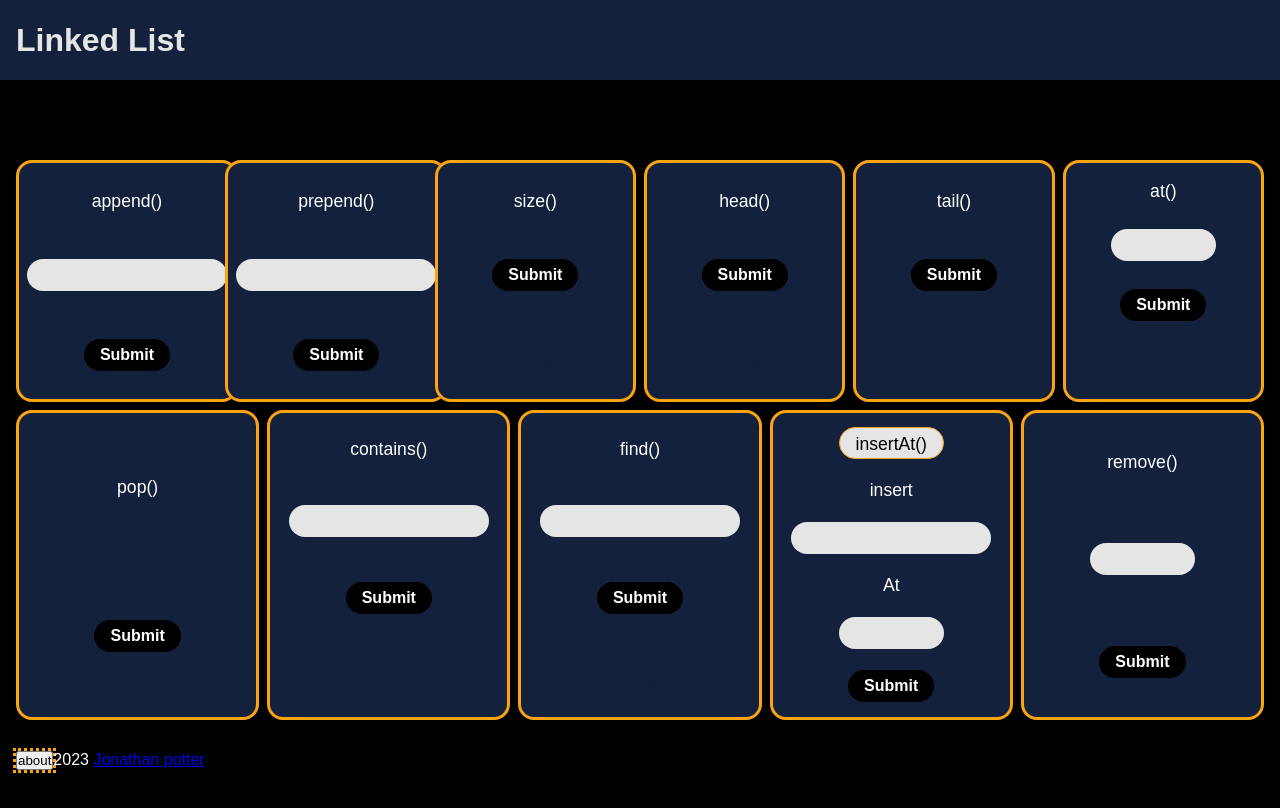
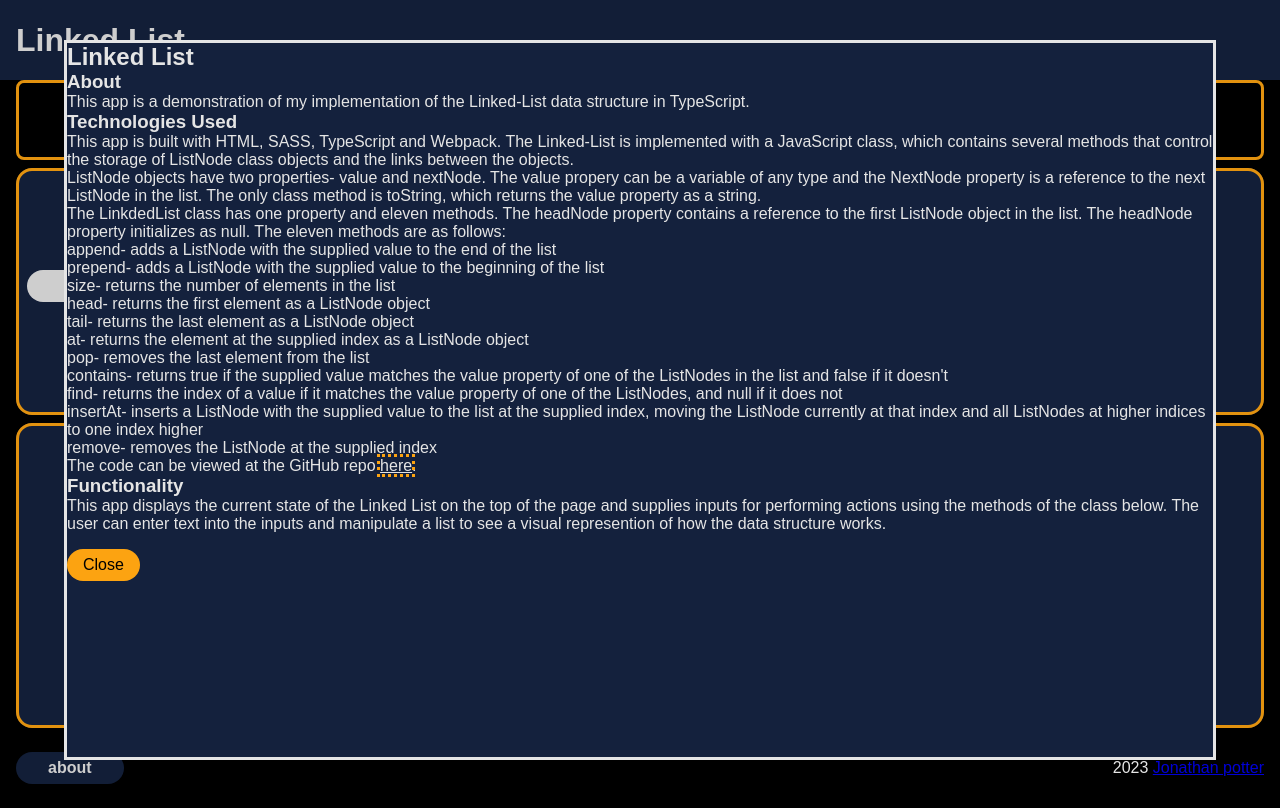
Before and after one commit to JonathanDPotter/linked-list, a website built with webpack: page docs/index.html in a window 1280 px wide. Both pictures are taken after a click on the button "about". Built offline with nearby package versions, Linux system fonts and the light colour scheme.

Commit message:
added dialog

```diff
--- a/docs/index.html
+++ b/docs/index.html
@@ -112,7 +112,7 @@
           title="insertAt() is a LinkedList method&#10;that inserts a supplid value into&#10;the list at a supplied index"
         >
           <fieldset>
-            <p class="label">insertAt()</p>
+            <span class="label">insertAt()</span>
             <label for="insert">insert</label>
             <input type="text" name="insert" id="insert" />
             <label for="insert-at">At</label>
@@ -147,5 +147,76 @@
         ></span
       >
     </footer>
+    <dialog>
+      <h2>Linked List</h2>
+      <h3>About</h3>
+      <p>
+        This app is a demonstration of my implementation of the Linked-List data
+        structure in TypeScript.
+      </p>
+      <h3>Technologies Used</h3>
+      <p>
+        This app is built with HTML, SASS, TypeScript and Webpack. The
+        Linked-List is implemented with a JavaScript class, which contains
+        several methods that control the storage of ListNode class objects and
+        the links between the objects.
+      </p>
+      <p>
+        ListNode objects have two properties- value and nextNode. The value
+        propery can be a variable of any type and the NextNode property is a
+        reference to the next ListNode in the list. The only class method is
+        toString, which returns the value property as a string.
+      </p>
+      <p>
+        The LinkdedList class has one property and eleven methods. The headNode
+        property contains a reference to the first ListNode object in the list.
+        The headNode property initializes as null. The eleven methods are as
+        follows:
+      </p>
+      <ul>
+        <li>
+          append- adds a ListNode with the supplied value to the end of the list
+        </li>
+        <li>
+          prepend- adds a ListNode with the supplied value to the beginning of
+          the list
+        </li>
+        <li>size- returns the number of elements in the list</li>
+        <li>head- returns the first element as a ListNode object</li>
+        <li>tail- returns the last element as a ListNode object</li>
+        <li>
+          at- returns the element at the supplied index as a ListNode object
+        </li>
+        <li>pop- removes the last element from the list</li>
+        <li>
+          contains- returns true if the supplied value matches the value
+          property of one of the ListNodes in the list and false if it doesn't
+        </li>
+        <li>
+          find- returns the index of a value if it matches the value property of
+          one of the ListNodes, and null if it does not
+        </li>
+        <li>
+          insertAt- inserts a ListNode with the supplied value to the list at
+          the supplied index, moving the ListNode currently at that index and
+          all ListNodes at higher indices to one index higher
+        </li>
+        <li>remove- removes the ListNode at the supplied index</li>
+      </ul>
+      <p>
+        The code can be viewed at the GitHub repo
+        <a href="https://github.com/JonathanDPotter/linked-list">here</a>.
+      </p>
+      <h3>Functionality</h3>
+      <p>
+        This app displays the current state of the Linked List on the top of the
+        page and supplies inputs for performing actions using the methods of the
+        class below. The user can enter text into the inputs and manipulate a
+        list to see a visual represention of how the data structure works.
+      </p>
+      <form type="dialog">
+        <input type="submit" value="Close" />
+      </form>
+    </dialog>
   </body>
 </html>
--- a/src/LinkedList.ts
+++ b/src/LinkedList.ts
@@ -4,10 +4,11 @@ class LinkedList {
   constructor() {
     this.headNode = null;
   }
-
+  // headNode is the first item in the list it is initalized as null
   private headNode: ListNode | null;
 
   append(value: any) {
+    // method creates a new ListNode and adds it to the end of the list
     const newNode = new ListNode(value);
 
     this.headNode === null
@@ -16,12 +17,14 @@ class LinkedList {
   }
 
   prepend(value: any) {
+    // method creates a new ListNode and adds it to the front of the list, making it the new HeadNode
     const newNode = new ListNode(value);
     newNode.nextNode = this.headNode;
     this.headNode = newNode;
   }
 
-  size() {
+  size(): number {
+    // method counts the number of elements in the list and returns it as a number
     let currentNode = this.headNode;
     let count = 0;
     while (currentNode !== null) {
@@ -31,11 +34,13 @@ class LinkedList {
     return count;
   }
 
-  head() {
+  head(): ListNode | null {
+    // method returns the headNode (which may be null)
     return this.headNode;
   }
 
-  tail() {
+  tail(): ListNode | null {
+    // method returns the last ListNode (which may be the headNode, which may be null)
     let currentNode = this.headNode;
     let tailNode = this.headNode;
 
@@ -47,7 +52,8 @@ class LinkedList {
     return tailNode;
   }
 
-  at(index: number) {
+  at(index: number): ListNode | null {
+    // method returns the node at the supplied index
     let nodeIndex = 0;
     let currentNode = this.headNode;
 
@@ -60,10 +66,12 @@ class LinkedList {
   }
 
   pop() {
+    // method removes the last ListNode from the list
     this.size() === 0 ? null : this.removeAt(this.size() - 1);
   }
 
-  contains(value: any) {
+  contains(value: any): boolean {
+    // method returns true if the supplied value matches the value property of a ListNode object in the list, otherwise it returns false
     let currentNode = this.headNode;
     while (currentNode !== null) {
       if (currentNode.value === value) return true;
@@ -72,7 +80,8 @@ class LinkedList {
     return false;
   }
 
-  find(value: any) {
+  find(value: any): number | null {
+    // method returns the index of the ListNode that's value property matches the supplied value, if the supplied value is not in the list it returns null
     let currentNode = this.headNode;
     let index = 0;
 
@@ -84,7 +93,8 @@ class LinkedList {
     return null;
   }
 
-  toString() {
+  toString(): string {
+    // methof returns a string which contains the values of each ListNode object in order in parentheses with an arrow --> between them
     let currentNode = this.headNode;
     let result: string = "";
 
@@ -96,6 +106,7 @@ class LinkedList {
   }
 
   insertAt(value: any, index: number) {
+    // method inserts a new ListNode with the supplied value at the supplied index
     if (index >= this.size()) {
       this.append(value);
       return;
@@ -117,6 +128,7 @@ class LinkedList {
   }
 
   removeAt(index: number) {
+    // method removes the LisNode at the supplied index
     if (index >= this.size()) {
       return;
     }
--- a/src/ListNode.ts
+++ b/src/ListNode.ts
@@ -7,7 +7,8 @@ class ListNode {
   public value: any = null;
   public nextNode: ListNode | null = null;
 
-  toString() {
+  toString(): string {
+    // method returns the value of the listNode as a string
     return this.value.toString();
   }
 }
--- a/src/index.ts
+++ b/src/index.ts
@@ -1,7 +1,9 @@
 import "./sass/style.scss";
 import LinkedList from "./LinkedList";
 
+// create instance of LinkedList to display
 const list = new LinkedList();
+
 // get dom elements
 const listDisplay = document.getElementById(
   "list-display"
@@ -35,6 +37,8 @@ const findDisplay = document.getElementById(
 ) as HTMLParagraphElement;
 const insertForm = document.getElementById("insert-form") as HTMLFormElement;
 const removeForm = document.getElementById("remove-form") as HTMLFormElement;
+const aboutButton = document.getElementsByTagName("button")[0];
+const aboutDialog = document.getElementsByTagName("dialog")[0];
 
 // apply form event listeners
 appendForm?.addEventListener("submit", (event) => {
@@ -61,21 +65,22 @@ sizeForm?.addEventListener("submit", (event) => {
 headForm?.addEventListener("submit", (event) => {
   event.preventDefault();
   headDisplay.textContent =
-    list.head() !== null ? list.head()?.toString() : "null";
+    list.head() !== null ? list.head()!.toString() : "null";
 });
 
 tailForm?.addEventListener("submit", (event) => {
   event.preventDefault();
   tailDisplay.textContent =
-    list.tail() !== null ? list.tail()?.toString() : "null";
+    list.tail() !== null ? list.tail()!.toString() : "null";
 });
 
 atForm?.addEventListener("submit", (event) => {
   event.preventDefault();
   const atInput = atForm["at"] as HTMLInputElement;
-  atDisplay.textContent = !!list.at(parseInt(atInput.value))
-    ? list.at(parseInt(atInput.value))?.toString()
-    : "null";
+  atDisplay.textContent =
+    list.at(parseInt(atInput.value)) !== null
+      ? list.at(parseInt(atInput.value))!.toString()
+      : "null";
   atInput.value = "";
 });
 
@@ -120,4 +125,4 @@ removeForm?.addEventListener("submit", (event) => {
   removeInput.value = "";
 });
 
-const paragraphs = Array.from(document.getElementsByTagName("p"));
+aboutButton.addEventListener("click", () => aboutDialog.showModal());
--- a/src/sass/style.scss
+++ b/src/sass/style.scss
@@ -28,7 +28,7 @@ $white: #ffffffff;
 }
 
 ::-webkit-scrollbar {
-  width: 10px;
+  width: 8px;
 }
 
 ::-webkit-scrollbar-track {
@@ -86,12 +86,20 @@ main {
     @include flex-row;
 
     &.list-container {
+      border-radius: 0.5rem;
+      border: 3px solid $orange;
+      padding: 0 1rem;
+      margin-bottom: 0.5rem;
       height: 10vh;
       align-items: center;
       overflow-x: auto;
       overflow-y: hidden;
       flex-wrap: nowrap;
       white-space: nowrap;
+
+      &::-webkit-scrollbar {
+        height: 4px;
+      }
 
       h2 {
         font-size: 2rem;
@@ -142,6 +150,7 @@ main {
             background-color: $black;
             color: $white;
             font-weight: 600;
+            cursor: pointer;
           }
         }
 
@@ -165,5 +174,42 @@ main {
 
 footer {
   align-items: center;
+  justify-content: space-between;
   height: 10vh;
+
+  button {
+    @include pill-shape;
+    cursor: pointer;
+    background-color: $blue;
+    color: $grey;
+    padding: 0 2rem;
+    text-align: center;
+    font-weight: 600;
+  }
 }
+
+dialog[open] {
+  position: absolute;
+  top: 50%;
+  left: 50%;
+  transform: translate(-50%, -50%);
+  background-color: $blue;
+  color: $grey;
+  height: 90%;
+  width: 90%;
+
+  a {
+    color: inherit;
+  }
+
+  form {
+    width: 100%;
+
+    input {
+      @include pill-shape;
+      background-color: $orange;
+      margin: 1rem auto;
+    }
+  }
+
+}
```
Also changed, not shown: docs/bundle.js (+4 -4 lines).
